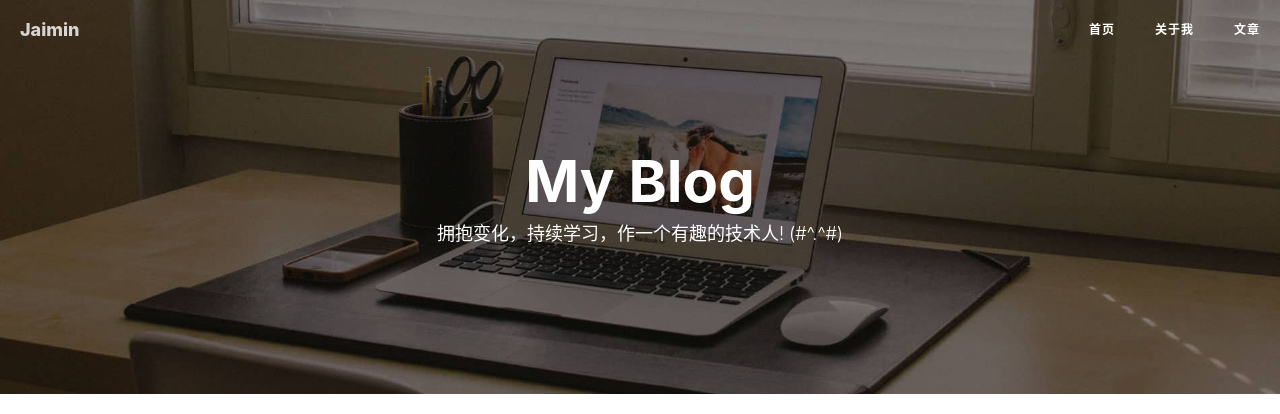
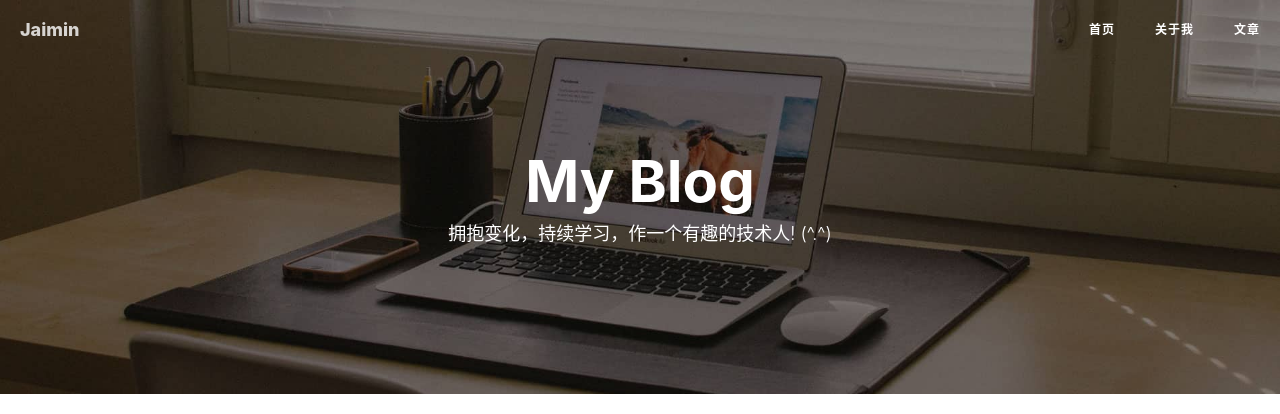
Before and after one commit to yijimin/yijimin.github.io, a Jekyll site: the page built from index.html, in a window 1280 px wide. Shown: the top 414 px of the page. Built offline with Jekyll 4.4.1, drawn with Linux system fonts in a browser that asks for light colours; nearby versions of some CDN libraries; the list of posts is cut into pages by our own code; comment, search, counter and statistics services are not loaded.

Commit message:
更新信息

```diff
--- a/index.html
+++ b/index.html
@@ -2,7 +2,7 @@
 layout: page
 title: My Blog
 author: yijimin
-description: "拥抱变化，持续学习，作一个有趣的技术人! (#^.^#)"
+description: "拥抱变化，持续学习，作一个有趣的技术人! (^.^)"
 ---
 
 {% for post in paginator.posts %}
```
